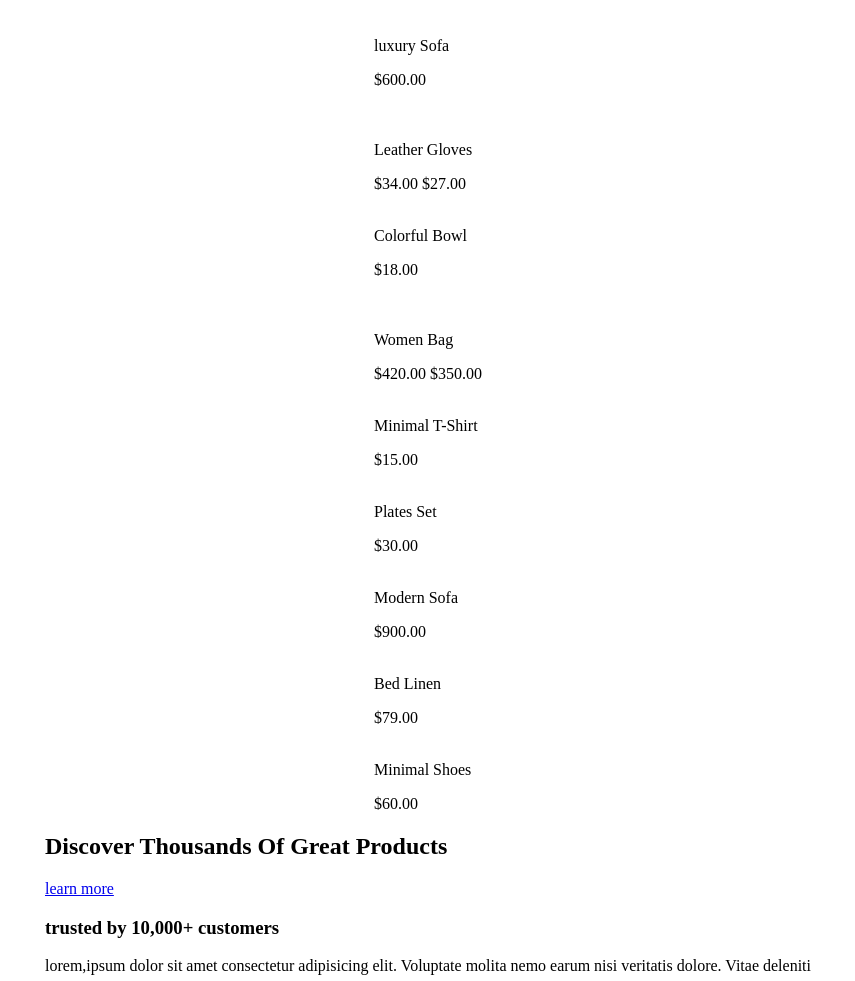
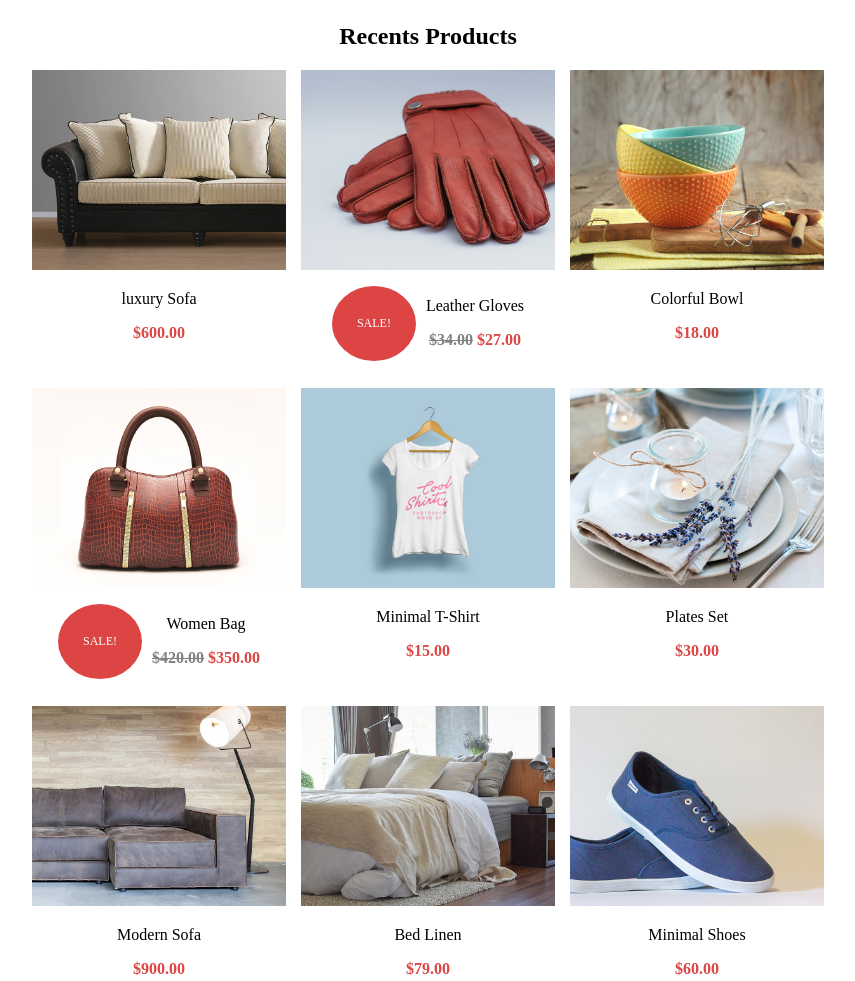
Before and after one commit to ElsongMaster/DushimeElvis_Emporium, a website: page index.html in a window 1280 px wide. Shown: the part 682-1663 px from the top of the page, without its empty margins (220-1075 px from the left). Drawn offline with Linux system fonts and the light colour scheme; files whose address does not match are found by name.

Commit message:
section_recents_Products Responsive

```diff
--- a/index.html
+++ b/index.html
@@ -57,72 +57,115 @@
       </div>
 
       <section class="recents_Products">
+        <h2>Recents Products</h2>
+        <div class="grid">
           <div class="grid-Item1">
-          <img src="" alt="" />
+            <img
+              src="./public/css/img/products_mini/product-luxry-sofa.jpg"
+              alt="sofa"
+            />
             <div class="description">
+              <div class="description_text">
                 <p>luxury Sofa</p>
                 <span class="price">$600.00</span>
               </div>
             </div>
+          </div>
           <div class="grid-Item2">
-          <img src="" alt="" />
+            <img
+              src="./public/css/img/products_mini/product-gloves.jpg"
+              alt=""
+            />
             <div class="description">
-            <img src="" alt="" class="sale" />
+              <p class="sale">sale!</p>
+              <div class="description_text">
                 <p>Leather Gloves</p>
+                <p>
                   <span class="barred">$34.00</span>
 
                   <span class="price">$27.00</span>
+                </p>
+              </div>
             </div>
           </div>
           <div class="grid-Item3">
-          <img src="" alt="" />
+            <img src="./public/css/img/products_mini/product-cups.jpg" alt="" />
             <div class="description">
+              <div class="description_text">
                 <p>Colorful Bowl</p>
                 <span class="price">$18.00</span>
               </div>
             </div>
+          </div>
           <div class="grid-Item4">
-          <img src="" alt="" />
+            <img src="./public/css/img/products_mini/product-bag.jpg" alt="" />
             <div class="description">
-            <img src="" alt="" class="sale" />
+              <p class="sale">sale!</p>
+              <div class="description_text">
                 <p>Women Bag</p>
+                <p>
                   <span class="barred">$420.00</span>
                   <span class="price">$350.00</span>
+                </p>
+              </div>
             </div>
           </div>
           <div class="grid-Item5">
-          <img src="" alt="" />
+            <img
+              src="./public/css/img/products_mini/product-tshitr.jpg"
+              alt=""
+            />
             <div class="description">
+              <div class="description_text">
                 <p>Minimal T-Shirt</p>
                 <span class="price">$15.00</span>
               </div>
             </div>
+          </div>
           <div class="grid-Item6">
-          <img src="" alt="" />
+            <img
+              src="./public/css/img/products_mini/product-plates.jpg"
+              alt=""
+            />
             <div class="description">
+              <div class="description_text">
                 <p>Plates Set</p>
                 <span class="price">$30.00</span>
               </div>
             </div>
+          </div>
           <div class="grid-Item7">
-          <img src="" alt="" />
+            <img
+              src="./public/css/img/products_mini/product-modern-sofa.jpg"
+              alt=""
+            />
             <div class="description">
+              <div class="description_text">
                 <p>Modern Sofa</p>
                 <span class="price">$900.00</span>
               </div>
             </div>
+          </div>
           <div class="grid-Item8">
-          <img src="" alt="" />
+            <img src="./public/css/img/products_mini/product-bed.jpg" alt="" />
             <div class="description">
+              <div class="description_text">
                 <p>Bed Linen</p>
                 <span class="price">$79.00</span>
               </div>
             </div>
+          </div>
           <div class="grid-Item9">
-          <img src="" alt="" />
+            <img
+              src="./public/css/img/products_mini/product-shoes.jpg"
+              alt=""
+            />
             <div class="description">
+              <div class="description_text">
                 <p>Minimal Shoes</p>
                 <span class="price">$60.00</span>
+              </div>
+            </div>
           </div>
         </div>
       </section>
--- a/src/scss/modules/_NavBar.scss
+++ b/src/scss/modules/_NavBar.scss
@@ -120,6 +120,7 @@ nav {
   }
   nav {
     width: 100%;
+    margin-bottom: 40px;
 
     .container_NavBar {
       order: 2;
--- /dev/null
+++ b/src/scss/modules/_section_recents_Products.scss
@@ -0,0 +1,108 @@
+.recents_Products {
+  display: flex;
+  flex-direction: column;
+  align-items: center;
+  .grid {
+    display: grid;
+    grid-template-columns: repeat(3, 1fr);
+    grid-gap: 15px;
+
+    img {
+      height: max(5vh, 200px);
+      width: 100%;
+    }
+    .description {
+      display: flex;
+      justify-content: center;
+      align-items: center;
+      .sale {
+        background-color: $red-light;
+        color: white;
+        border-radius: 50%;
+        display: flex;
+        justify-content: center;
+        align-items: center;
+        padding: 30px 25px;
+        text-transform: uppercase;
+        font-size: 12px;
+        margin-right: 10px;
+      }
+      .description_text {
+        display: flex;
+        flex-direction: column;
+        align-items: center;
+        p {
+          width: fit-content;
+        }
+        p:last-child {
+          margin-top: 0;
+        }
+        .barred,
+        .price {
+          font-weight: bold;
+        }
+        .barred {
+          color: grey;
+          text-decoration: line-through;
+        }
+        .price {
+          color: $red-light;
+        }
+      }
+    }
+  }
+}
+
+@media (max-width: 526px) {
+  .recents_Products {
+    //   display: flex;
+    //   flex-direction: column;
+    //   align-items: center;
+    .grid {
+      display: flex;
+      flex-wrap: wrap;
+      // display: grid;
+      // grid-template-columns: repeat(3, 1fr);
+      // grid-gap: 15px;
+
+      div {
+        margin-bottom: 15px;
+      }
+      img {
+        //   height: max(5vh, 200px);
+        //   width: 100%;
+      }
+      .description {
+        //   display: flex;
+        //   justify-content: center;
+        //   align-items: center;
+        .sale {
+          // background-color: $red-light;
+          // color: white;
+          // border-radius: 50%;
+          // display: flex;
+          // justify-content: center;
+          // align-items: center;
+          // padding: 30px 25px;
+          // text-transform: uppercase;
+          // font-size: 12px;
+          // margin-right: 10px;
+        }
+        .description_text {
+          // display: flex;
+          // flex-direction: column;
+          // align-items: center;
+          p,
+          .barred,
+          .price {
+            width: fit-content;
+            font-size: max(3vw, 14px);
+          }
+          p:last-child {
+            margin-top: 0;
+          }
+        }
+      }
+    }
+  }
+}
--- a/src/scss/modules/style.scss
+++ b/src/scss/modules/style.scss
@@ -1,3 +1,4 @@
 @import "./NavBar";
 @import "./banniere";
 @import "./section-categories";
+@import "./section_recents_Products";
```
Also changed, not shown: public/css/app.css, 1 other file. Lines whose indentation alone changed are shown as unchanged.
